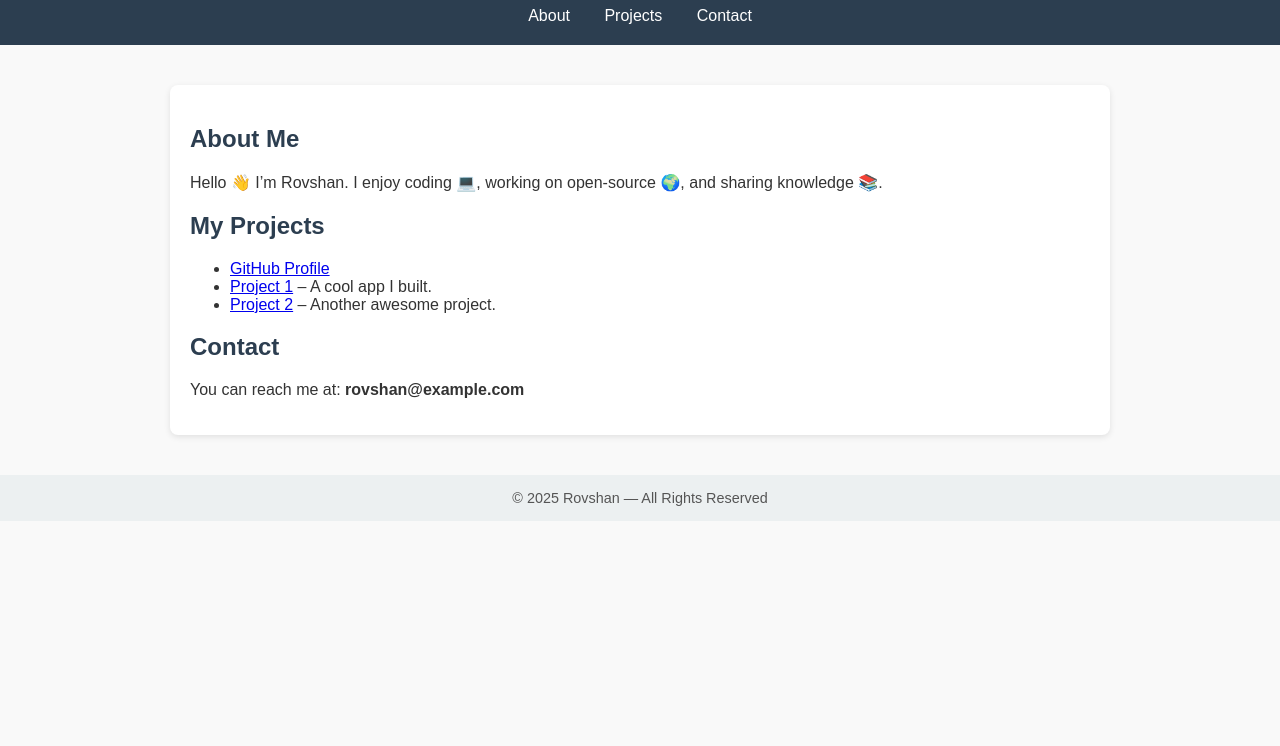
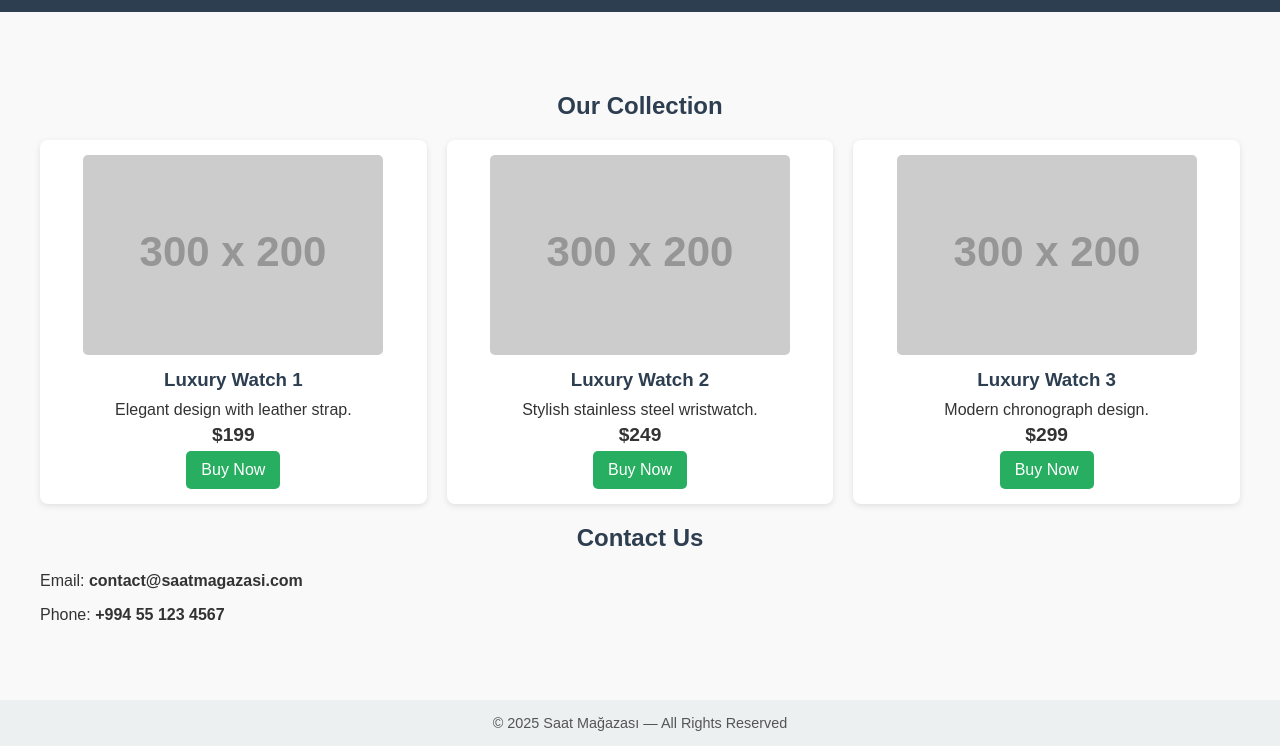
Before and after one commit to alesgerovrovsen5/rovshanalasgarov, a plain HTML site: page index.html in a window 1280 px wide. Shown: the part 93-839 px from the top of the page. Before the commit the page ends 800 px from the top, so only its background shows below. Drawn offline with Linux system fonts and the light colour scheme; placeholder pictures from the web are drawn by us.

Commit message:
Update index.html

```diff
--- a/index.html
+++ b/index.html
@@ -3,7 +3,7 @@
 <head>
   <meta charset="UTF-8">
   <meta name="viewport" content="width=device-width, initial-scale=1.0">
-  <title>Welcome to My Website</title>
+  <title>Saat Mağazası - Online Watch Store</title>
   <style>
     body {
       font-family: Arial, sans-serif;
@@ -18,6 +18,12 @@
       padding: 20px;
       text-align: center;
     }
+    header h1 {
+      margin: 0;
+    }
+    nav {
+      margin-top: 10px;
+    }
     nav a {
       color: white;
       margin: 0 15px;
@@ -27,15 +33,54 @@
       text-decoration: underline;
     }
     main {
-      max-width: 900px;
+      max-width: 1200px;
       margin: 40px auto;
       padding: 20px;
+    }
+    h2 {
+      text-align: center;
+      margin-bottom: 20px;
+      color: #2c3e50;
+    }
+    .products {
+      display: grid;
+      grid-template-columns: repeat(auto-fit, minmax(250px, 1fr));
+      gap: 20px;
+    }
+    .product {
       background: white;
       border-radius: 8px;
       box-shadow: 0 2px 6px rgba(0,0,0,0.1);
+      padding: 15px;
+      text-align: center;
     }
-    h1, h2 {
+    .product img {
+      max-width: 100%;
+      border-radius: 5px;
+    }
+    .product h3 {
+      margin: 10px 0;
       color: #2c3e50;
+    }
+    .product p {
+      margin: 5px 0;
+    }
+    .price {
+      font-size: 1.2em;
+      font-weight: bold;
+      margin: 10px 0;
+    }
+    .btn {
+      display: inline-block;
+      padding: 10px 15px;
+      background: #27ae60;
+      color: white;
+      text-decoration: none;
+      border-radius: 5px;
+      transition: background 0.3s;
+    }
+    .btn:hover {
+      background: #219150;
     }
     footer {
       text-align: center;
@@ -49,37 +94,54 @@
 </head>
 <body>
   <header>
-    <h1>My Professional Website</h1>
+    <h1>Saat Mağazası</h1>
     <nav>
-      <a href="#about">About</a>
-      <a href="#projects">Projects</a>
+      <a href="#products">Watches</a>
       <a href="#contact">Contact</a>
     </nav>
   </header>
 
   <main>
-    <section id="about">
-      <h2>About Me</h2>
-      <p>Hello 👋 I’m Rovshan. I enjoy coding 💻, working on open-source 🌍, and sharing knowledge 📚.</p>
-    </section>
+    <section id="products">
+      <h2>Our Collection</h2>
+      <div class="products">
 
-    <section id="projects">
-      <h2>My Projects</h2>
-      <ul>
-        <li><a href="https://github.com/alesgerovrovsen5" target="_blank">GitHub Profile</a></li>
-        <li><a href="#">Project 1</a> – A cool app I built.</li>
-        <li><a href="#">Project 2</a> – Another awesome project.</li>
-      </ul>
+        <div class="product">
+          <img src="https://via.placeholder.com/300x200.png?text=Luxury+Watch+1" alt="Luxury Watch 1">
+          <h3>Luxury Watch 1</h3>
+          <p>Elegant design with leather strap.</p>
+          <p class="price">$199</p>
+          <a class="btn" href="https://www.paypal.com/buy?item=watch1" target="_blank">Buy Now</a>
+        </div>
+
+        <div class="product">
+          <img src="https://via.placeholder.com/300x200.png?text=Luxury+Watch+2" alt="Luxury Watch 2">
+          <h3>Luxury Watch 2</h3>
+          <p>Stylish stainless steel wristwatch.</p>
+          <p class="price">$249</p>
+          <a class="btn" href="https://www.paypal.com/buy?item=watch2" target="_blank">Buy Now</a>
+        </div>
+
+        <div class="product">
+          <img src="https://via.placeholder.com/300x200.png?text=Luxury+Watch+3" alt="Luxury Watch 3">
+          <h3>Luxury Watch 3</h3>
+          <p>Modern chronograph design.</p>
+          <p class="price">$299</p>
+          <a class="btn" href="https://www.paypal.com/buy?item=watch3" target="_blank">Buy Now</a>
+        </div>
+
+      </div>
     </section>
 
     <section id="contact">
-      <h2>Contact</h2>
-      <p>You can reach me at: <strong>rovshan@example.com</strong></p>
+      <h2>Contact Us</h2>
+      <p>Email: <strong>contact@saatmagazasi.com</strong></p>
+      <p>Phone: <strong>+994 55 123 4567</strong></p>
     </section>
   </main>
 
   <footer>
-    © 2025 Rovshan — All Rights Reserved
+    © 2025 Saat Mağazası — All Rights Reserved
   </footer>
 </body>
 </html>
```
